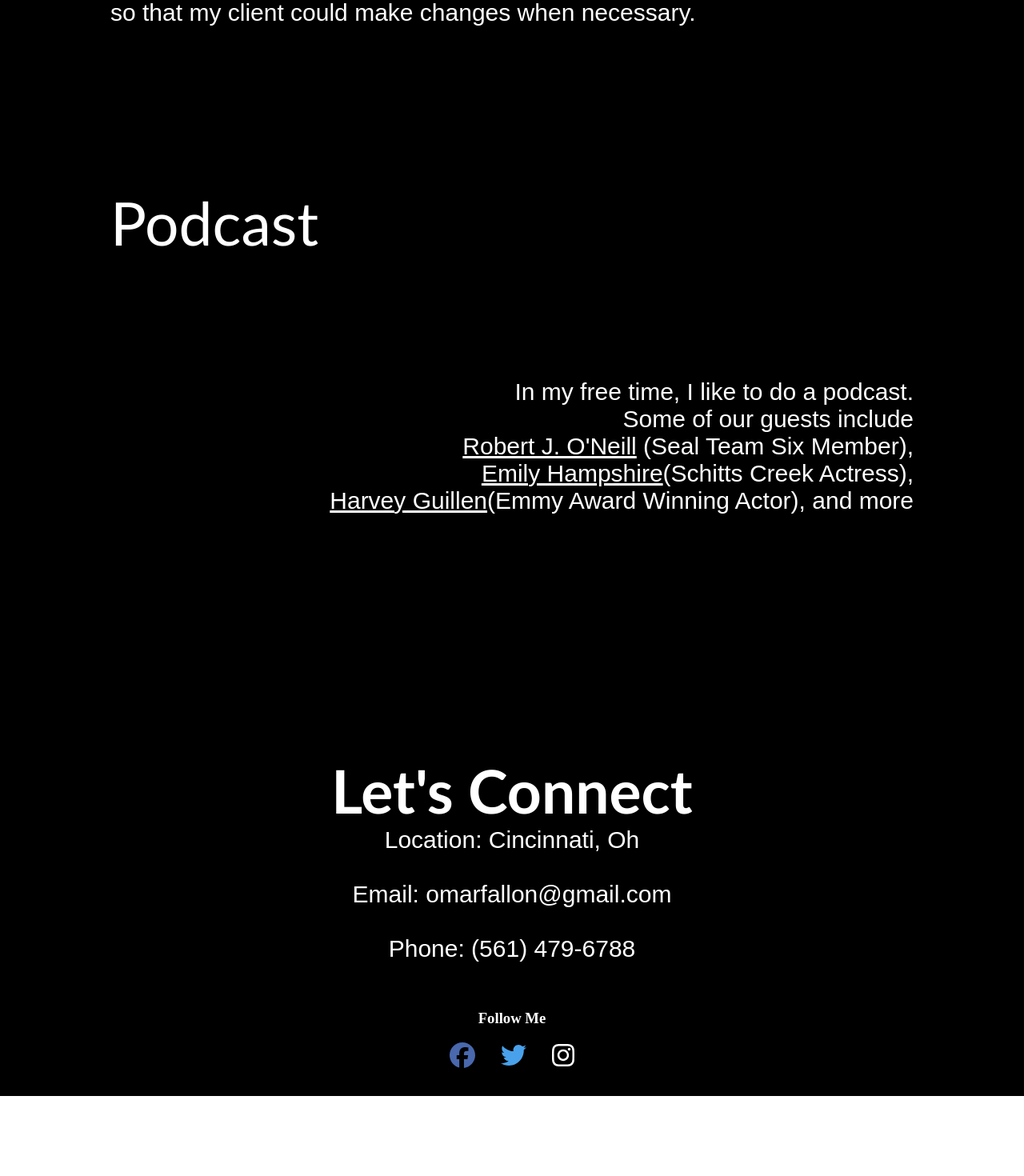
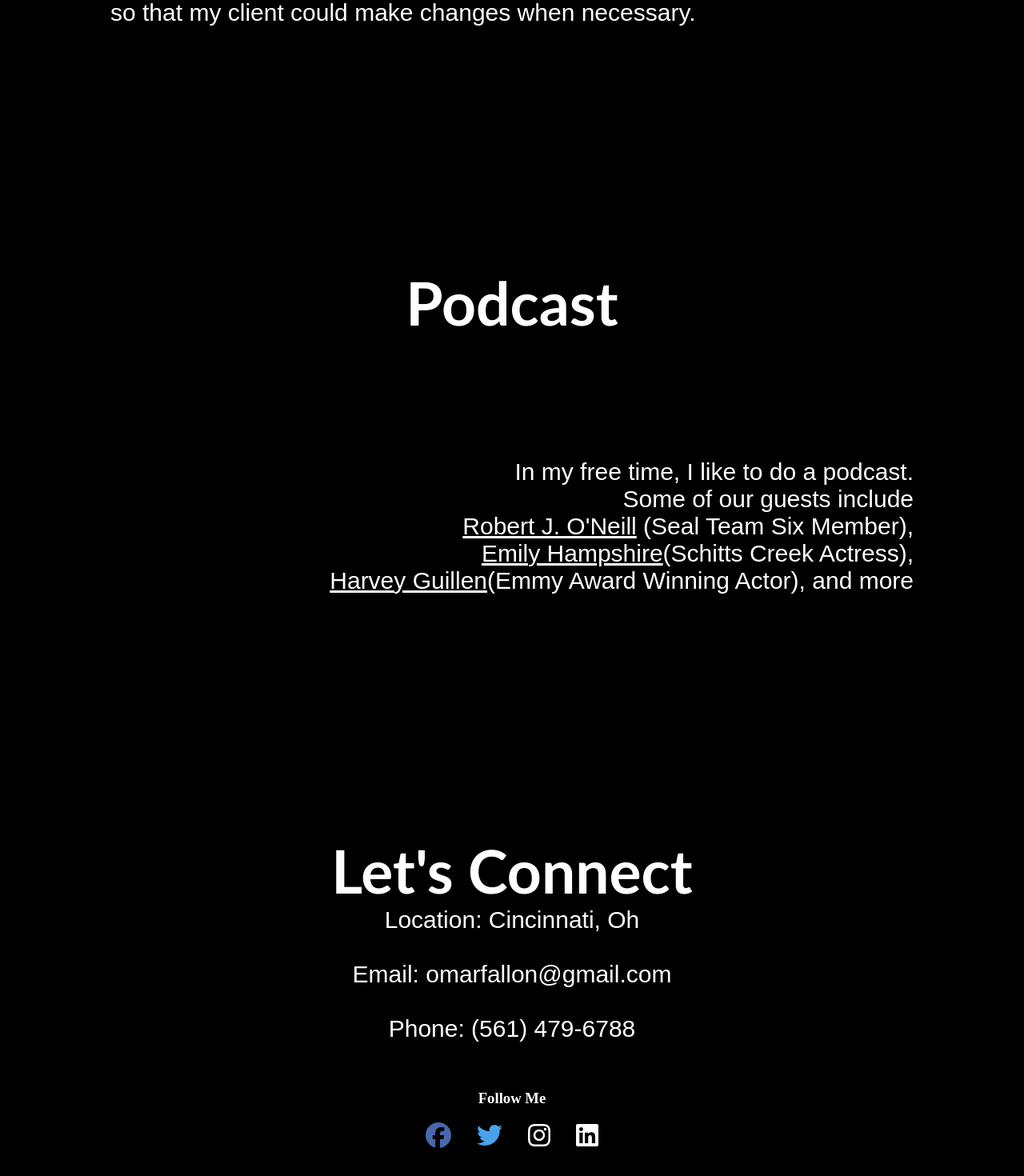
Before and after one commit to osf671/my-portfolio, a React (Create React App) app: page / in a window 1280 px wide. Shown: the part 2218-3688 px from the top of the page at 80% size. Before the commit the page ends 3588 px from the top, so only its background shows below. Built offline with nearby package versions, Linux system fonts and the light colour scheme.

Commit message:
"scrolling changes"

```diff
--- a/src/App.css
+++ b/src/App.css
@@ -59,3 +59,7 @@
 a.instagram {
   color: white;
 }
+
+html{
+  scroll-behavior: smooth;
+}
--- a/src/App.js
+++ b/src/App.js
@@ -1,6 +1,7 @@
 import "./App.css";
 import self from "./selfPhoto.jpeg";
 import SocialFollow from "./SocialFollow.js";
+
 //Hello! Thank you for coming, please reach out for any questions.
 function App(){
   return (
@@ -88,9 +89,9 @@
         </div>
         </section>
         <section>
-        <div className="podcast" id="podcast">
+        <h2 className="podcast" id="podcast">
           Podcast
-        </div>
+        </h2>
         <div className="podcast-body">
           In my free time, I like to do a podcast.<br></br> Some of our guests
           include<br></br>
--- a/src/SocialFollow.js
+++ b/src/SocialFollow.js
@@ -1,10 +1,13 @@
 import React from "react";
-import { FontAwesomeIcon } from "@fortawesome/react-fontawesome";
+import { FontAwesomeIcon} from "@fortawesome/react-fontawesome";
 import {
   faFacebook,
   faTwitter,
   faInstagram,
+  faLinkedin,
 } from "@fortawesome/free-brands-svg-icons";
+import { library } from '@fortawesome/fontawesome-svg-core'
+library.add(faLinkedin)
 
 export default function SocialFollow() {
   return (
@@ -21,6 +24,10 @@
         className="instagram social">
         <FontAwesomeIcon icon={faInstagram} size="2x" />
       </a>
+      <a href="https://www.linkedin.com/in/omar-fallon/"
+        className="instagram social">
+        <FontAwesomeIcon icon={faLinkedin} size="2x" />
+        </a>
     </div>
   );
 }
--- a/src/index.css
+++ b/src/index.css
@@ -99,6 +99,7 @@
   font-size: 30px;
   color: white;
   padding-top: 150px;
+  padding-bottom: 300px;
 }
 
 .sticky {
@@ -125,21 +126,22 @@
   text-align: left;
   font-family: "Gill Sans", "Gill Sans MT", Calibri, "Trebuchet MS", sans-serif;
   font-size: 75px;
-  padding-top: 200px;
+  padding-top: 300px;
   padding-bottom: 150px;
+  color: white;
 }
 
 .podcast-body {
   text-align: right;
   font-family: sans-serif;
   font-size: 30px;
+  padding-top: 150px;
   padding-bottom: 300px;
 }
 
 .contact {
   text-align: center;
   font-family: "Gill Sans", "Gill Sans MT", Calibri, "Trebuchet MS", sans-serif;
-  font-size: 75px;
   padding-top: 300px;
   color: white;
 }
```
